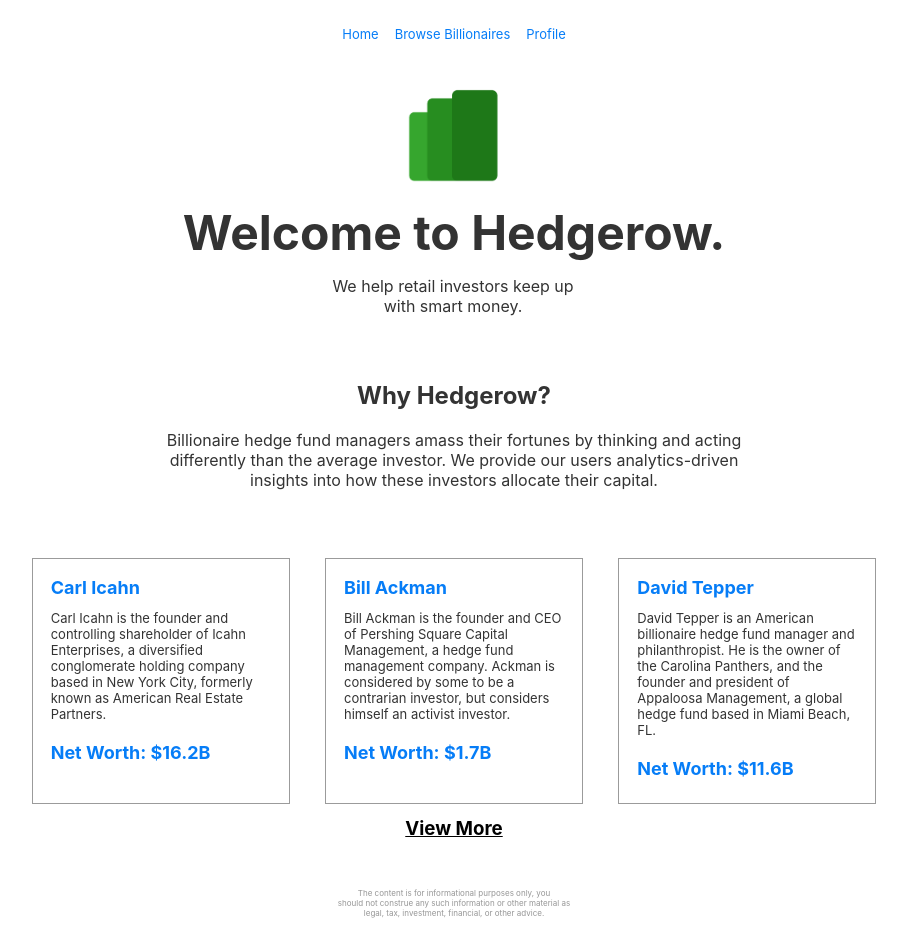
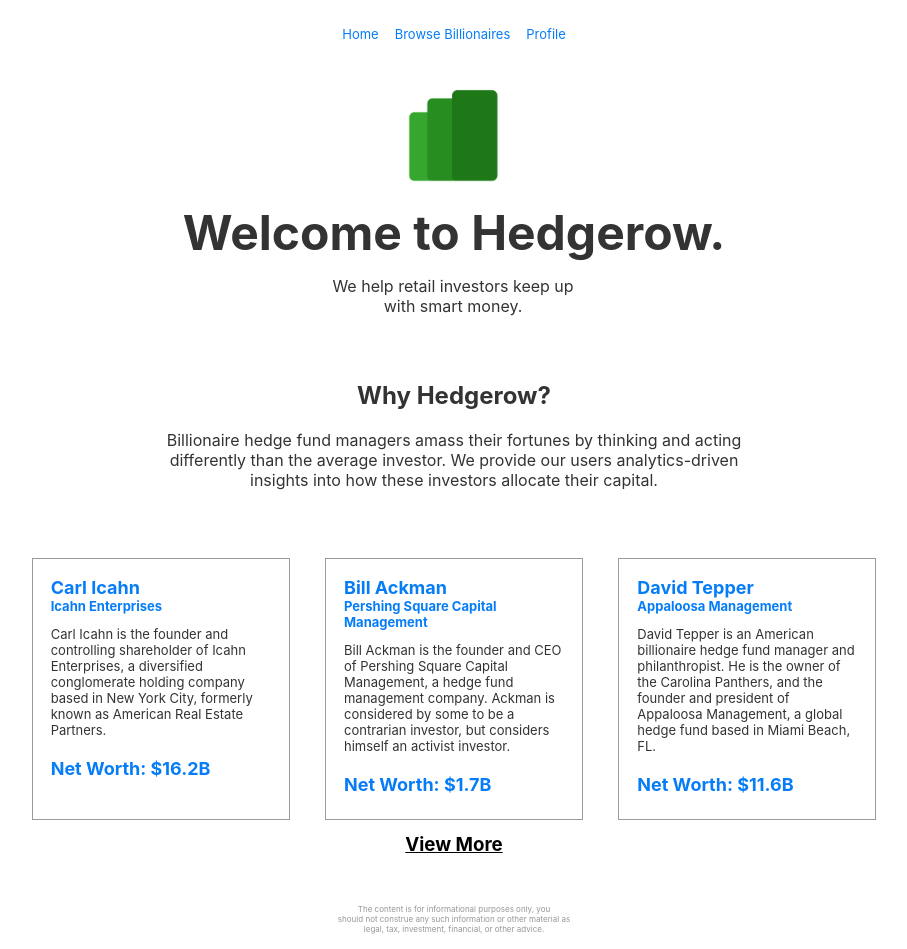
Before and after one commit to parkermerritt/hedgerow, a Next.js app: page / in a window 1280 px wide. Shown: the whole page, without its empty margins (186-1093 px from the left). Built offline with nearby package versions, Linux system fonts and the light colour scheme.

Commit message:
Add company labels to homepage

```diff
--- a/pages/index.js
+++ b/pages/index.js
@@ -32,6 +32,8 @@
       <div className="row">
         <a className="card">
           <h3>Carl Icahn</h3>
+          <h2>Icahn Enterprises</h2>
+
           <p>Carl Icahn is the founder and controlling shareholder of Icahn Enterprises, a diversified conglomerate holding company based in New York City, formerly known as American Real Estate Partners.</p>
           <br />
           <h3>Net Worth: $16.2B</h3>
@@ -40,6 +42,8 @@
 
         <a className="card">
           <h3>Bill Ackman</h3>
+          <h2>Pershing Square Capital Management</h2>
+
           <p>Bill Ackman is the founder and CEO of Pershing Square Capital Management, a hedge fund management company. Ackman is considered by some to be a contrarian investor, but considers himself an activist investor.</p>
           <br />
           <h3>Net Worth: $1.7B</h3>
@@ -47,6 +51,8 @@
 
         <a className="card" >
           <h3>David Tepper</h3>
+          <h2>Appaloosa Management</h2>
+
           <p>David Tepper is an American billionaire hedge fund manager and philanthropist. He is the owner of the Carolina Panthers, and the founder and president of Appaloosa Management, a global hedge fund based in Miami Beach, FL.</p>
           <br />
           <h3>Net Worth: $11.6B</h3>
@@ -140,6 +146,11 @@
         color: #067df7;
         font-size: 18px;
       }
+      .card h2 {
+        margin: 0;
+        color: #067df7;
+        font-size: 13px;
+      }
       .card p {
         margin: 0;
         padding: 12px 0 0;
```
Also changed, not shown: 5 other files (tests, documents, lock files or other folders).
